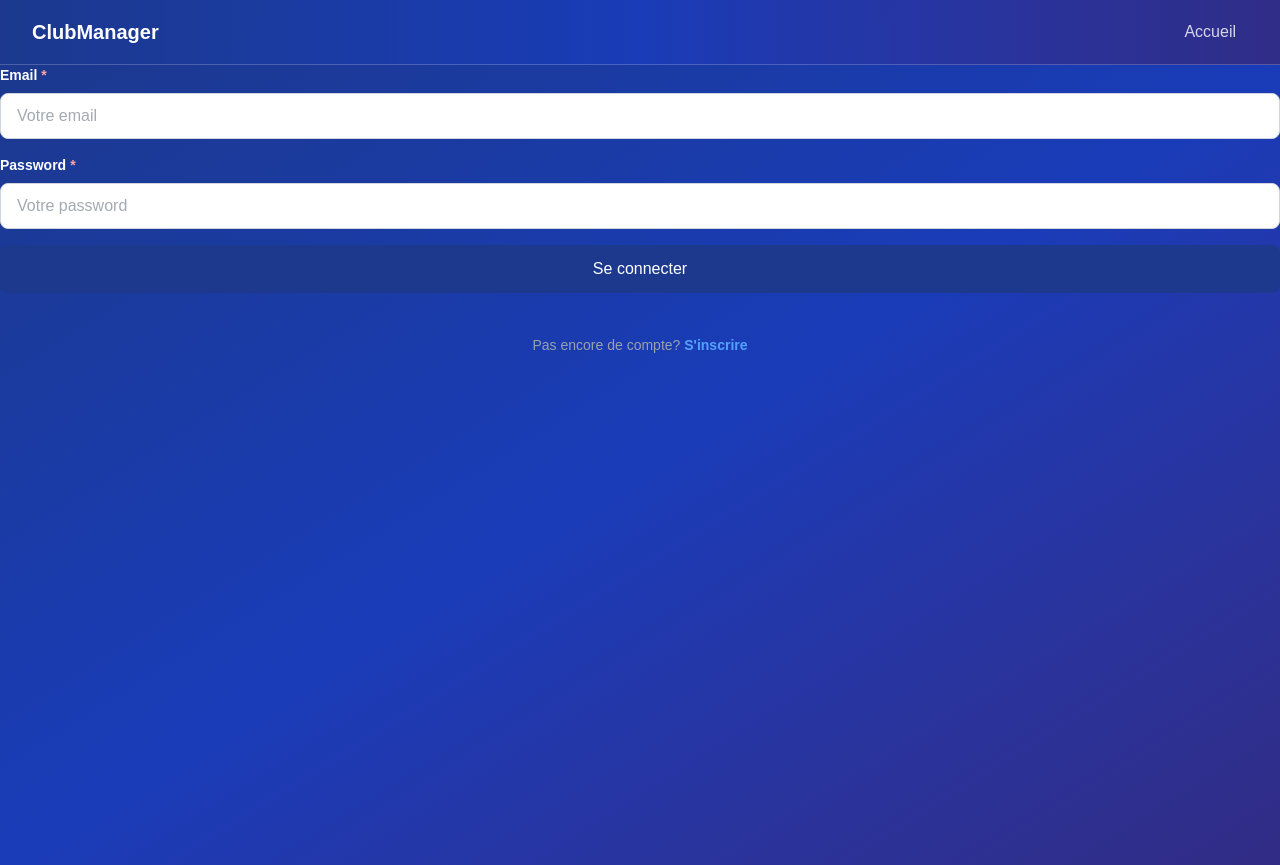
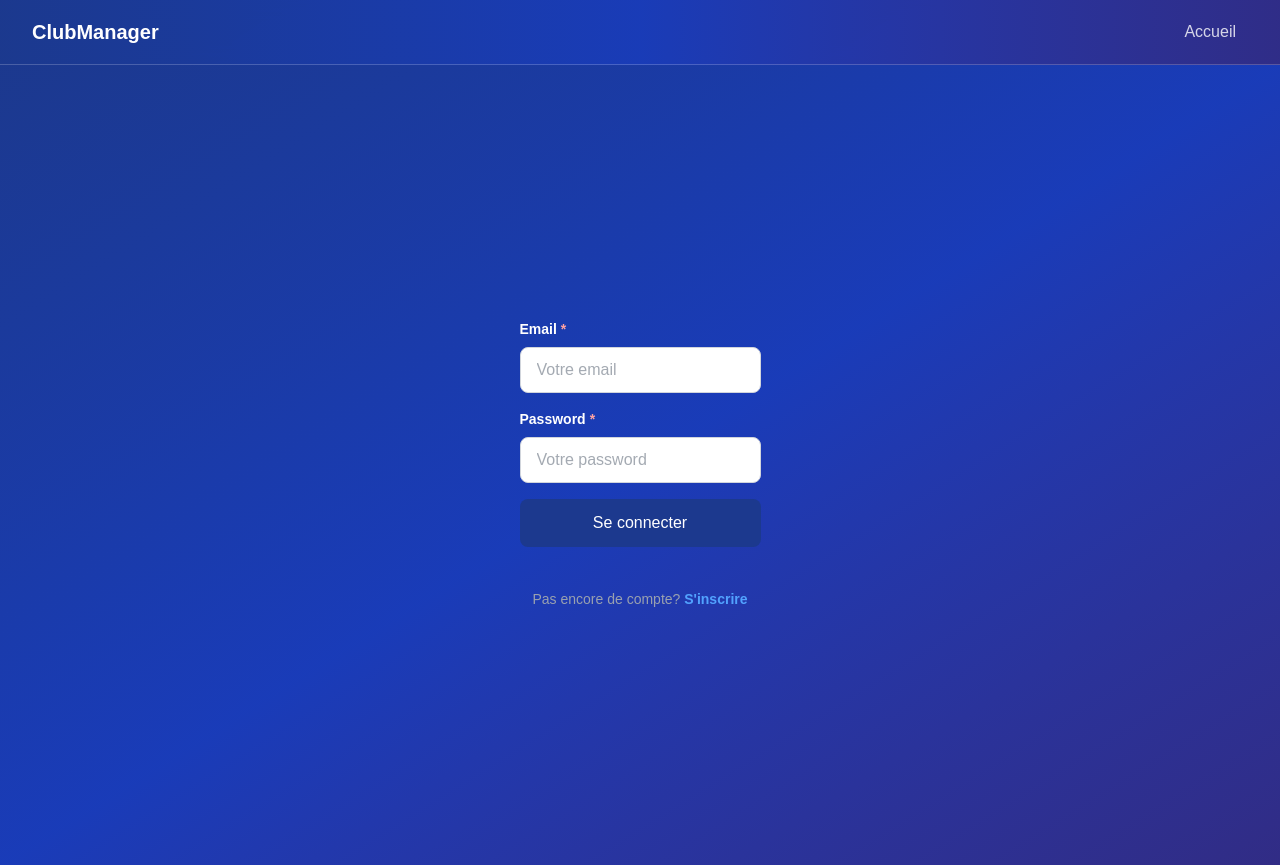
Before and after one commit to ProjectMaker/club, a Next.js app: page /login in a window 1280 px wide. Built offline with nearby package versions, Linux system fonts and the light colour scheme; no server answers.

Commit message:
max layout

```diff
--- a/src/app/(home)/page.tsx
+++ b/src/app/(home)/page.tsx
@@ -6,13 +6,12 @@ import { createClient } from "@/lib/supabase-server";
 import LoginForm from "@/components/pages/LoginForm";
 
 export default async function Home() {
-  //const supabase = await createClient()
-  //const { data: { user } } = await supabase.auth.getUser()
+  const supabase = await createClient()
+  const { data: { user } } = await supabase.auth.getUser()
 
   return (
     <div>
-      <div className={`py-20 px-8`}>
-            {/* Contenu principal à gauche */}
+      <div className={`py-8 px-4 grid gap-12 items-center ${user ? 'lg:grid-cols-1' : 'lg:grid-cols-2'}`}>
         <div className="text-center lg:text-left">
           <h2 className="text-5xl md:text-6xl font-bold text-white mb-6 leading-tight">
             Trouvez votre <span className="text-blue-300">laverie</span>, <span className="text-green-300">pressing</span> ou <span className="text-purple-300">matériel</span> idéal
@@ -22,9 +21,15 @@ export default async function Home() {
             Des emplacements premium, des rendements attractifs.
           </p>
         </div>
-
+        {!user && (
+          <div className="flex justify-center lg:justify-end">
+            <div className="bg-white/10 backdrop-blur-sm rounded-lg p-8 border border-white/20 w-full max-w-md">
+              <div className="text-3xl font-bold text-white text-center mb-6">Se connecter</div>
+              <LoginForm />
             </div>
-
+          </div>
+        )}
+      </div>
       <Suspense fallback={<SalesLoading />}>
         <Sales />
       </Suspense>
--- a/src/components/pages/AuthWrapper.tsx
+++ b/src/components/pages/AuthWrapper.tsx
@@ -19,8 +19,10 @@ const AuthWrapper = ({ children }: AuthWrapperProps) => {
   return (
     <>
       <Header />
-      <div className="min-h-screen bg-gradient-to-br from-blue-900 via-blue-800 to-indigo-900">
-        {children}
+      <div className=" flex items-center justify-center bg-gradient-to-br from-blue-900 via-blue-800 to-indigo-900  min-h-screen">
+        <div className="max-w-7xl">
+          {children}
+        </div>
       </div>
     </>
   )
```
Lines whose indentation alone changed are shown as unchanged.
